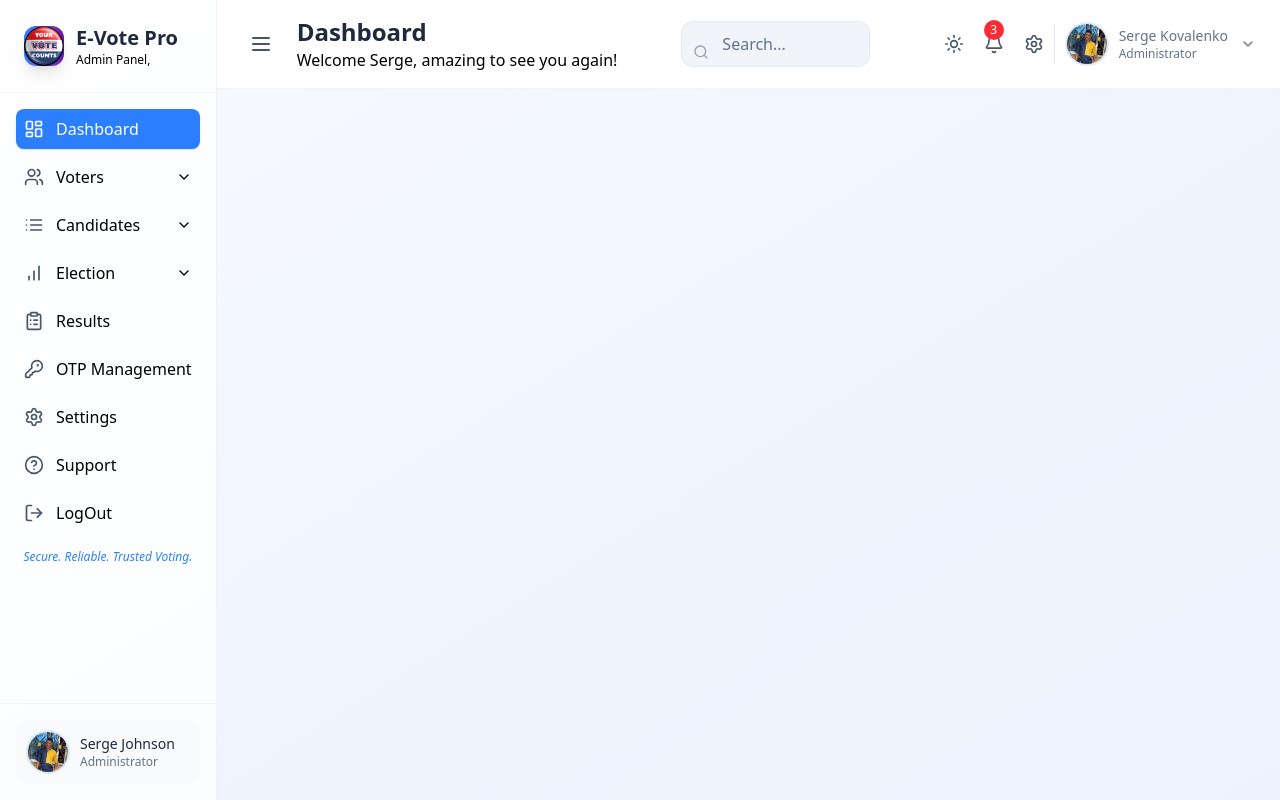
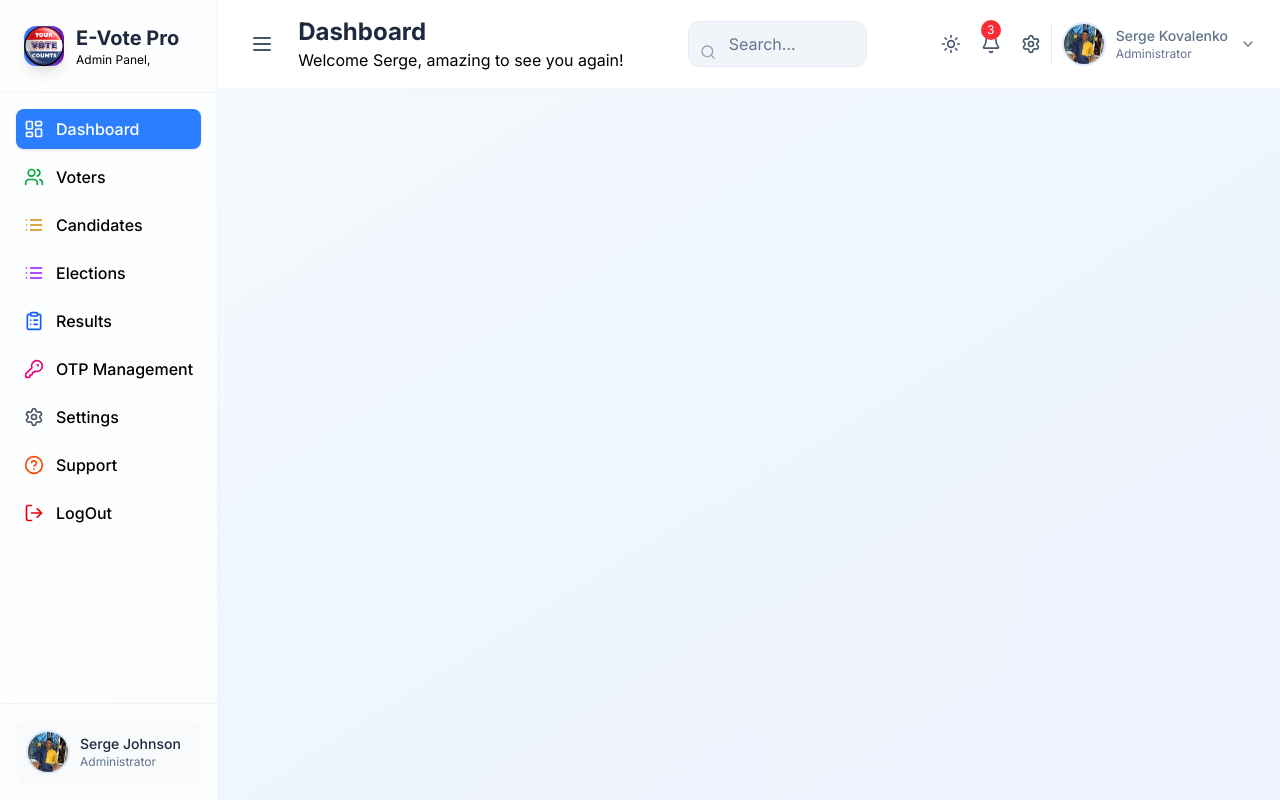
Before and after one commit to PENANCE-SEARCH-KHAN/Online-Voting-System-, a React (Vite) app in the folder vite-project/: page / in a window 1280 px wide. Built offline with nearby package versions, Linux system fonts and the light colour scheme.

Commit message:
edited some features

```diff
--- a/vite-project/index.html
+++ b/vite-project/index.html
@@ -4,6 +4,7 @@
     <meta charset="UTF-8" />
     <link rel="icon" type="image/svg+xml" href="/vite.svg" />
     <meta name="viewport" content="width=device-width, initial-scale=1.0" />
+    <link href="https://fonts.googleapis.com/css2?family=Inter:wght@400;500;700&display=swap" rel="stylesheet">
     <link href="/src/App.css" rel="stylesheet">
 
     <title>Vite + React</title>
--- a/vite-project/src/App.css
+++ b/vite-project/src/App.css
@@ -1 +1,4 @@
 @import "tailwindcss";
+body {
+  font-family: 'Inter', sans-serif;
+}
--- a/vite-project/src/components/layout/Header.jsx
+++ b/vite-project/src/components/layout/Header.jsx
@@ -7,6 +7,7 @@ function Header() {
     <div className='bg-white dark:bg-slate-900/80 backdrop-blur-xl border-b
     border-slate-200/50 dark:border-slate-700/50 px-6 py-4'>
       <div className='flex items-center justify-between'>
+
         {/* left section */}
         <div className='flex items-center space-x-4'>
           <button className='p-2 rounded-lg text-slate-600 dark:text-slate-300
--- a/vite-project/src/components/layout/Sidebar.jsx
+++ b/vite-project/src/components/layout/Sidebar.jsx
@@ -1,17 +1,16 @@
 import React from 'react'
-import { LayoutDashboard,  Users, ChevronDown, ChevronUp, BarChart, List, KeyRound, Settings,HelpCircle,LogOut, ClipboardList} from 'lucide-react';
-import { useState } from 'react';
+import { LayoutDashboard,  Users, List, KeyRound, Settings,HelpCircle,LogOut, ClipboardList} from 'lucide-react';
+
 
 function Sidebar() {
-  const [votersOpen, setVotersOpen] = useState(false);
-  const [candidatesOpen, setCandidatesOpen] = useState(false);
-  const [electionOpen, setElectionOpen] = useState(false);
+
 
 
   return (
     <div className='transition duration-300 case-in-out bg-white/80 dark:bg-slate-900/80
     background-blur-xl border-r border-slate-200/50 dark:border-slate-700/50 flex flex-col
     relative z-10 h-screen'>  {/* <-- Added h-screen here */}
+
       {/* logo  */}
       <div className='p-6 border-b border-slate-200/50 dark:border-slate-700/50'>
         <div className='flex items-center space-x-3'>
@@ -19,6 +18,7 @@ function Sidebar() {
           flex items-center justify-center shadow-lg'>
             <img src="/vote3.png" alt="Logo" className="w-20 20" />
           </div>
+
           {/* conditional rendering  */}
           <div>
             <h1 className='text-xl font-bold text-slate-800 dark:text-white'>
@@ -44,87 +44,39 @@ function Sidebar() {
           <span className="font-medium">Dashboard</span>
         </a>
 
-        {/* Voters Dropdown */}
-        <div>
-          <button
-            type="button"
-            onClick={() => setVotersOpen(!votersOpen)}
-            className="flex items-center justify-between w-full p-2 rounded-lg transition-colors hover:bg-blue-500 hover:text-white group"
-          >
-            <span className="flex items-center space-x-3">
-              <Users className='w-5 h-5 text-slate-600 dark:text-slate-300 group-hover:text-white' />
-              <span className="font-medium">Voters</span>
-            </span>
-            {votersOpen ? (
-              <ChevronUp className="w-4 h-4" />
-            ) : (
-              <ChevronDown className="w-4 h-4" />
-            )}
-          </button>
-          {votersOpen && (
-            <div className="ml-8 mt-1 space-y-1">
-              <a href="/voters/view" className="block p-2 rounded-lg text-slate-700 dark:text-slate-300 hover:bg-blue-100 dark:hover:bg-blue-900">View Voters</a>
-              <a href="/voters/manage" className="block p-2 rounded-lg text-slate-700 dark:text-slate-300 hover:bg-blue-100 dark:hover:bg-blue-900">Manage Voters</a>
-            </div>
-          )}
-        </div>
+        {/* Voters */}
+        <a
+          href="/voters"
+          className="flex items-center space-x-3 p-2 rounded-lg transition-colors hover:bg-blue-500 hover:text-white group"
+        >
+          < Users className='w-5 h-5 text-green-600 dark:text-green-400 group-hover:text-white' />
+          <span className="font-medium"> Voters</span>
+        </a>
 
-        {/* Candidates Dropdown */}
-        <div>
-          <button
-            type="button"
-            onClick={() => setCandidatesOpen(!candidatesOpen)}
-            className="flex items-center justify-between w-full p-2 rounded-lg transition-colors hover:bg-blue-500 hover:text-white group"
-          >
-            <span className="flex items-center space-x-3">
-              <List className='w-5 h-5 text-slate-600 dark:text-slate-300 group-hover:text-white' />
-              <span className="font-medium">Candidates</span>
-            </span>
-            {candidatesOpen ? (
-              <ChevronUp className="w-4 h-4" />
-            ) : (
-              <ChevronDown className="w-4 h-4" />
-            )}
-          </button>
-          {candidatesOpen && (
-            <div className="ml-8 mt-1 space-y-1">
-              <a href="/candidates/view" className="block p-2 rounded-lg text-slate-700 dark:text-slate-300 hover:bg-blue-100 dark:hover:bg-blue-900">View Candidates</a>
-              <a href="/candidates/manage" className="block p-2 rounded-lg text-slate-700 dark:text-slate-300 hover:bg-blue-100 dark:hover:bg-blue-900">Manage Candidates</a>
-            </div>
-          )}
-        </div>
+        {/* Candidates */}
+        <a
+          href="/candidates"
+          className="flex items-center space-x-3 p-2 rounded-lg transition-colors hover:bg-blue-500 hover:text-white group"
+        >
+          <List className='w-5 h-5 text-yellow-600 dark:text-yellow-400 group-hover:text-white' />
+          <span className="font-medium">Candidates</span>
+        </a>
 
-        {/* Election Dropdown */}
-         <div>
-         <button
-            type="button"
-            onClick={() => setElectionOpen(!electionOpen)}
-            className="flex items-center justify-between w-full p-2 rounded-lg transition-colors hover:bg-blue-500 hover:text-white group"
-     >
-            <span className="flex items-center space-x-3">
-            <BarChart className='w-5 h-5 text-slate-600 dark:text-slate-300 group-hover:text-white' />
-            <span className="font-medium">Election</span>
-            </span>
-            {electionOpen ? (
-            <ChevronUp className="w-4 h-4" />
-            ) : (
-            <ChevronDown className="w-4 h-4" />
-           )}
-          </button>
-          {electionOpen && (
-            <div className="ml-8 mt-1 space-y-1">
-              <a href="/election/add" className="block p-2 rounded-lg text-slate-700 dark:text-slate-300 hover:bg-blue-100 dark:hover:bg-blue-900">Add Election</a>
-              <a href="/election/view" className="block p-2 rounded-lg text-slate-700 dark:text-slate-300 hover:bg-blue-100 dark:hover:bg-blue-900">View Election</a>
-          </div>
-        )}
-      </div>
+        {/* Election  */}
+        <a
+          href="/elections"
+          className="flex items-center space-x-3 p-2 rounded-lg transition-colors hover:bg-blue-500 hover:text-white group"
+        >
+          <List className='w-5 h-5 text-purple-600 dark:text-purple-400 group-hover:text-white' />
+          <span className="font-medium">Elections</span>
+        </a>
 
         {/* Results */}
         <a
           href="/Results"
           className="flex items-center space-x-3 p-2 rounded-lg transition-colors hover:bg-blue-500 hover:text-white group"
         >
-          <ClipboardList className='w-5 h-5 text-slate-600 dark:text-slate-300 group-hover:text-white' />
+          <ClipboardList className='w-5 h-5 text-blue-600 dark:text-blue-400 group-hover:text-white' />
           <span className="font-medium">Results</span>
         </a>
 
@@ -133,7 +85,7 @@ function Sidebar() {
           href="/otp"
           className="flex items-center space-x-3 p-2 rounded-lg transition-colors hover:bg-blue-500 hover:text-white group"
         >
-          <KeyRound className='w-5 h-5 text-slate-600 dark:text-slate-300 group-hover:text-white' />
+          <KeyRound className='w-5 h-5 text-pink-600 dark:text-pink-300 group-hover:text-white' />
           <span className="font-medium">OTP Management</span>
         </a>
 
@@ -142,7 +94,7 @@ function Sidebar() {
           href="/settings"
           className="flex items-center space-x-3 p-2 rounded-lg transition-colors hover:bg-blue-500 hover:text-white group"
         >
-          <Settings className='w-5 h-5 text-slate-600 dark:text-slate-300 group-hover:text-white' />
+          <Settings className='w-5 h-5 text-gray-600 dark:text-slate-300 group-hover:text-white' />
           <span className="font-medium">Settings</span>
         </a>
 
@@ -151,7 +103,7 @@ function Sidebar() {
           href="/Support"
           className="flex items-center space-x-3 p-2 rounded-lg transition-colors hover:bg-blue-500 hover:text-white group"
         >
-          <HelpCircle className='w-5 h-5 text-slate-600 dark:text-slate-300 group-hover:text-white' />
+          <HelpCircle className='w-5 h-5 text-orange-600 dark:text-orange-300 group-hover:text-white' />
           <span className="font-medium">Support</span>
         </a>
 
@@ -160,13 +112,10 @@ function Sidebar() {
           href="/logout"
           className="flex items-center space-x-3 p-2 rounded-lg transition-colors hover:bg-red-300 hover:text-white group"
         >
-          <LogOut className='w-5 h-5 text-slate-600 dark:text-slate-300 group-hover:text-white' />
+          <LogOut className='w-5 h-5 text-red-600 dark:text-red-400 group-hover:text-white' />
           <span className="font-medium">LogOut</span>
         </a>
 
-        <p className="mt-4 text-xs text-center italic text-blue-500 dark:text-blue-300">
-            Secure. Reliable. Trusted Voting.
-       </p>
 
     </nav>
 
```
